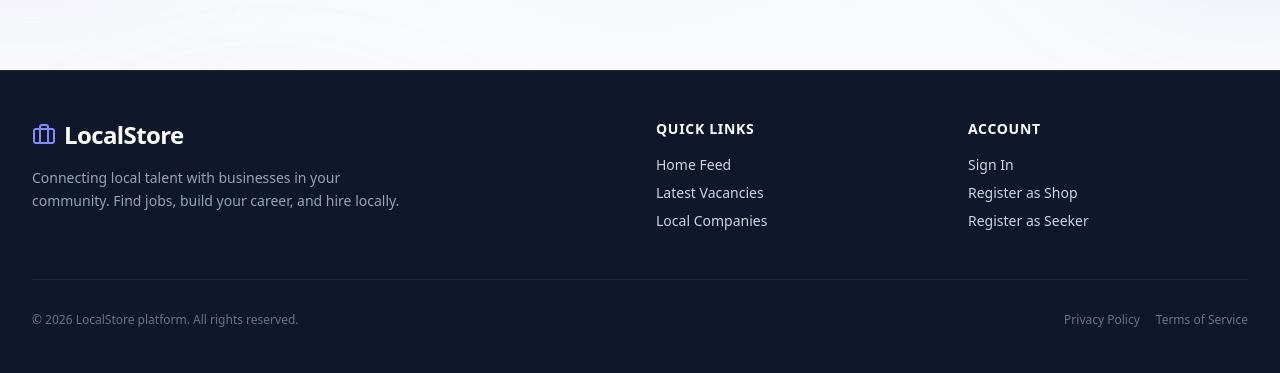
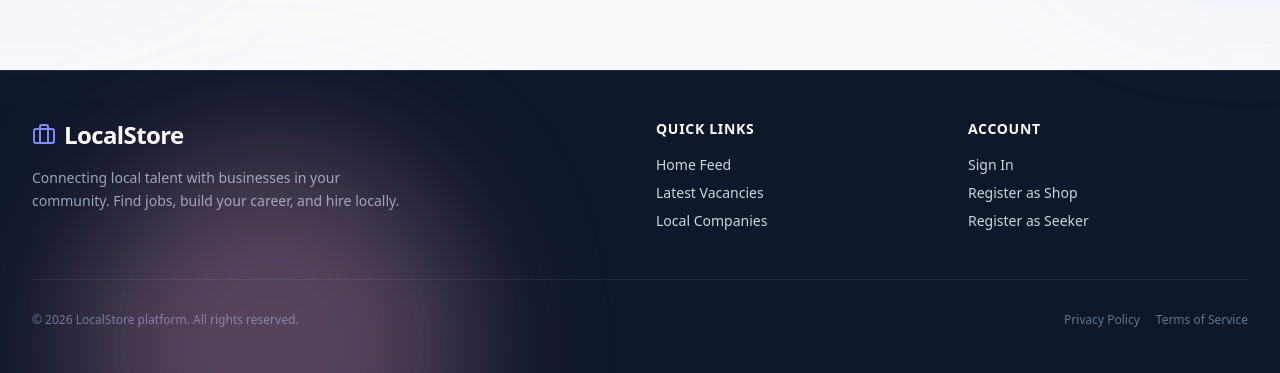
Before and after one commit to AbhinavMadhu06/Local-Store-React-JS, a React (Vite) app: page /jobs/1 in a window 1280 px wide. Shown: the part 424-797 px from the top of the page. Built offline with nearby package versions, Linux system fonts and the light colour scheme; no server answers.

Commit message:
fix(ui): remove relative z-0 from footer preventing stacking context clash with fixed modals

```diff
--- a/src/App.jsx
+++ b/src/App.jsx
@@ -171,7 +171,7 @@ function App() {
                         </Routes>
                     </main>
 
-                    <footer className="bg-slate-900 border-t border-slate-800 mt-auto w-full text-slate-300 relative z-0">
+                    <footer className="bg-slate-900 border-t border-slate-800 mt-auto w-full text-slate-300">
                         <div className="max-w-[1500px] mx-auto px-4 sm:px-6 lg:px-8 py-12">
                             <div className="grid grid-cols-1 md:grid-cols-4 gap-8">
                                 <div className="md:col-span-2">
--- a/src/pages/JobDetails.jsx
+++ b/src/pages/JobDetails.jsx
@@ -700,8 +700,8 @@ const JobDetails = () => {
             </div>
 
             {showApplyModal && (
-                <div className="fixed inset-0 z-[100] flex items-center justify-center sm:p-6 z-[9999]">
-                    <div className="absolute inset-0 bg-slate-900/40 backdrop-blur-md" onClick={() => setShowApplyModal(false)}></div>
+                <div className="fixed inset-0 z-[9999] flex items-center justify-center sm:p-6">
+                    <div className="absolute inset-0 bg-slate-900/50 backdrop-blur-md" onClick={() => setShowApplyModal(false)}></div>
                     <div className="glass-card shadow-2xl rounded-t-3xl sm:rounded-3xl w-full max-w-4xl relative z-10 animate-[fadeIn_0.3s_ease-out] overflow-hidden sm:overflow-visible h-[100dvh] sm:h-auto sm:max-h-[90vh] flex flex-col md:flex-row mt-auto sm:mt-0">
 
                         {/* Left Side: Job Info */}
```
